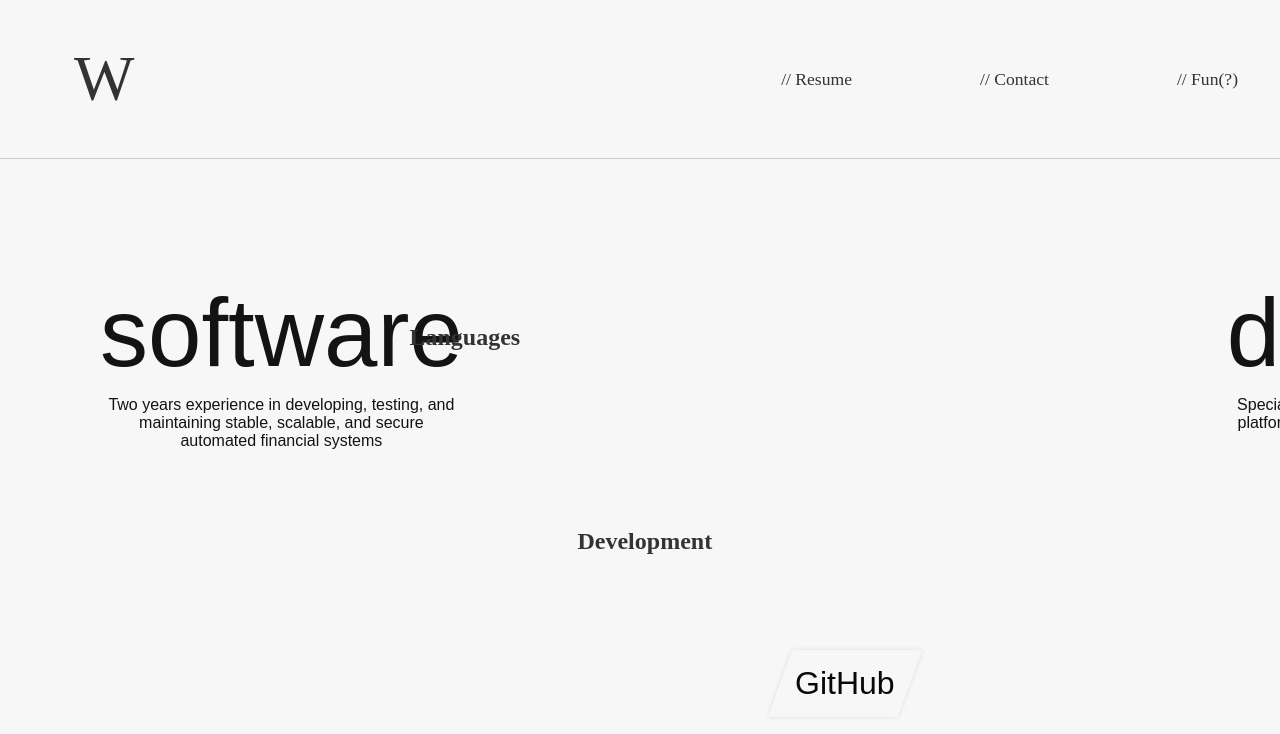
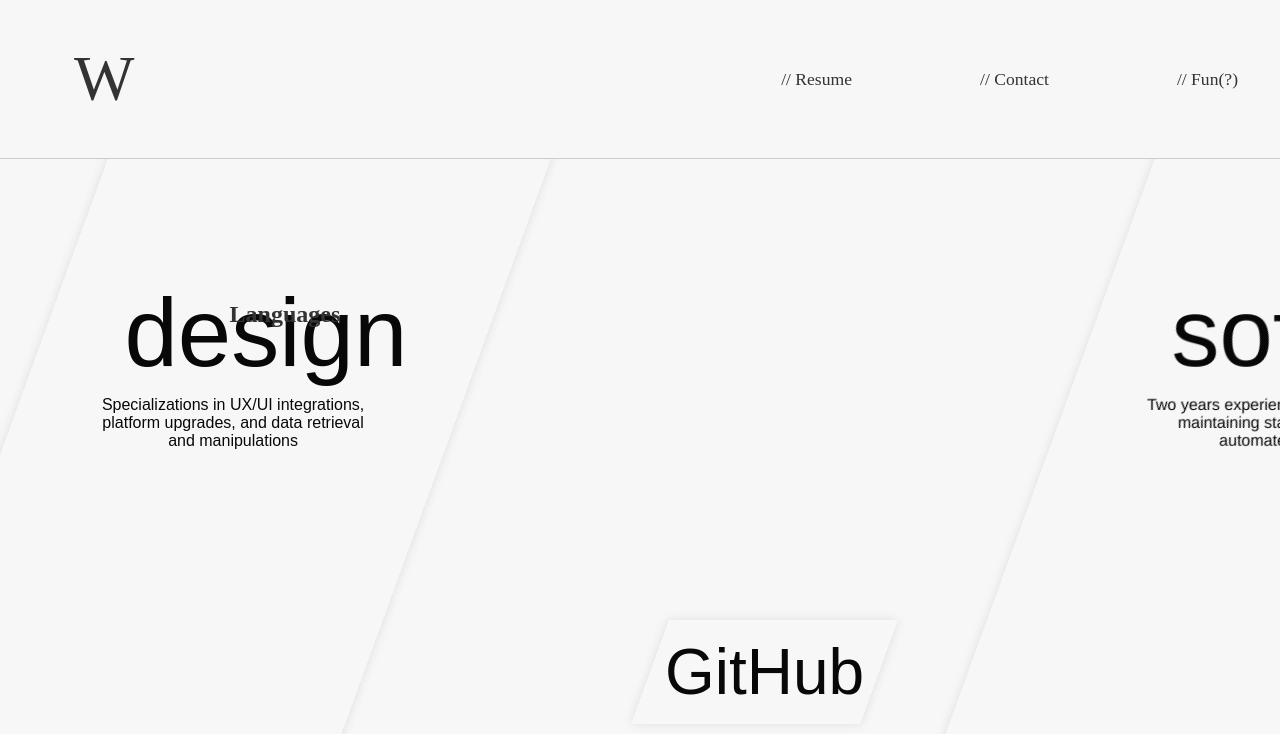
Before and after one commit to wmwassmann/master, a React (Vite) app: page /#/ in a window 1280 px wide. Shown: the top 734 px of the page. Built offline with nearby package versions, Linux system fonts and the light colour scheme.

Commit message:
More CSS updates, making the home page look snazzy

```diff
--- a/src/css/PageStyles/AboutMe/skillSets.css
+++ b/src/css/PageStyles/AboutMe/skillSets.css
@@ -46,7 +46,8 @@
   @keyframes moveLeftUp {
     to {
       opacity: 1;
-      transform: translateX(-230px) translateY(-550px);
+      /* ==========Horizontal ========= Vertical=========== */
+      transform: translateX(-330px) translateY(-550px);
     }
   }
 
@@ -54,7 +55,8 @@
   @keyframes moveLeftDown {
     to {
       opacity: 1;
-      transform:  translateX(-50px) translateY(-600px);
+      /* ==========Horizontal ========= Vertical=========== */
+      transform:  translateX(-630px) translateY(-50px);
     }
   }
 
@@ -62,14 +64,16 @@
   @keyframes moveRightUp {
     to {
       opacity: 1;
-      transform: translateX(50px) translateY(100px);
+      /* ==========Horizontal ========= Vertical=========== */
+      transform: translateX(620px) translateY(-550px);
     }
   }
   /* Management */
   @keyframes moveRightDown {
     to {
       opacity: 1;
-      transform: translateX(250px) translateY(100px);
+      /* ==========Horizontal ========= Vertical=========== */
+      transform: translateX(330px) translateY(-50px);
     }
   }
 
--- a/src/css/PageStyles/HomePage/homePage.css
+++ b/src/css/PageStyles/HomePage/homePage.css
@@ -20,6 +20,9 @@
     font-size: 6rem;
     font-family: 'Arial', sans-serif;
     transition: transform 0.5s ease-in-out;
+    box-shadow: 0 0 10px rgba(0, 0, 0, 0.1);
+    color: hsl(0, 0%, 3%);
+    transform: skew(-20deg);
 }
 
 .name {
@@ -32,7 +35,7 @@
     flex-direction: column;
     position: relative;
     padding: 15px;
-    box-shadow: 0 0 5px rgba(0, 0, 0, 0.1);
+    box-shadow: 0 0 10px rgba(0, 0, 0, 0.1);
     color: hsl(0, 0%, 3%);
     transform: skew(-20deg);
 }
@@ -44,13 +47,13 @@
 .link.active {
     background-color: #fff;
     color: #333;
-    box-shadow: 0 0 10px rgba(0, 0, 0, 0.2);
+    box-shadow: 0 0 20px rgba(0, 0, 0, 0.2);
 }
 
 .link:hover {
     background-color: #777;
     transition: background-color 0.3s;
-    box-shadow: 0 0 5px rgba(0, 0, 0, 0.1);
+    box-shadow: 0 0 15px rgba(0, 0, 0, 0.1);
     color: hsl(0, 0%, 100%);
     transform: skew(-20deg);
 }
@@ -59,6 +62,7 @@
     text-align: center;
     display: flex;
     align-self: center;
+    transform: skew(20deg);
 }
 
 .home-article {
@@ -66,6 +70,7 @@
     text-align: center;
     padding: .5rem;
     font-family: 'Arial', sans-serif;
+    transform: skew(20deg);
 }
 
 .left {
@@ -119,8 +124,8 @@
 
 .github {
     display: flex;
-    font-size: 2rem;
-    padding: 100px;
+    font-size: 4rem;
+    padding: 70px;
     Margin: 50px 20px 15px 20px;
     justify-content: center;
     align-self: center;
--- a/src/pages/HomePage.jsx
+++ b/src/pages/HomePage.jsx
@@ -19,10 +19,10 @@ const homePage =()=> {
       <div className="home-container">
         <div className="home-info left">
             <div className="home-title">
-             software
+             design
             </div>
             <div className="home-article">
-              Two years experience in developing, testing, and maintaining stable, scalable, and secure automated financial systems
+            Specializations in UX/UI integrations, platform upgrades, and data retrieval and manipulations
             </div>
         </div>
           <div>
@@ -40,9 +40,9 @@ const homePage =()=> {
             </div>
           </div>
         <div className="home-info right">
-          <div className="home-title">design</div>
+          <div className="home-title">software</div>
           <div className="home-article">
-            Specializations in UX/UI integrations, platform upgrades, and data retrieval and manipulations
+            Two years experience in developing, testing, and maintaining stable, scalable, and secure automated financial systems
           </div>
         </div>
       </div>
```
